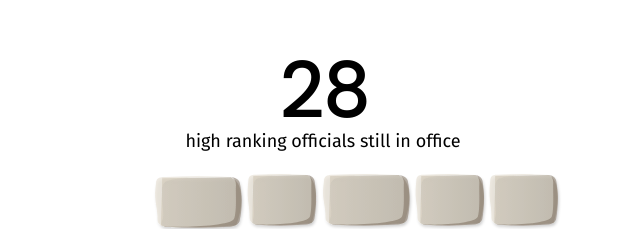
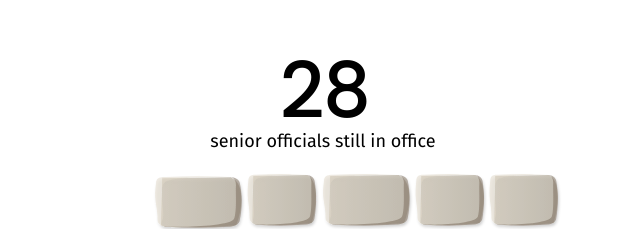
Before and after one commit to szeemi/officials-wall2, a Svelte app: page / in a window 1280 px wide. Shown: the part 170-399 px from the top of the page, without its empty margins (317-957 px from the left). Built offline with nearby package versions, Linux system fonts and the light colour scheme; a web font is replaced by a local one.

Commit message:
Update count label text in App.svelte

```diff
--- a/src/App.svelte
+++ b/src/App.svelte
@@ -162,7 +162,7 @@
   <div id="main-col">
     <div id="count-header" bind:this={countHeaderEl}>
       <div id="count-num">{displayCount}</div>
-      <div id="count-label">high ranking officials still in office</div>
+      <div id="count-label">senior officials still in office</div>
     </div>
 
     <WallSVG bind:this={wallSVG} onCountChange={handleCountChange} onEnter={handleEnter} onTopChange={handleTopChange}>
```
